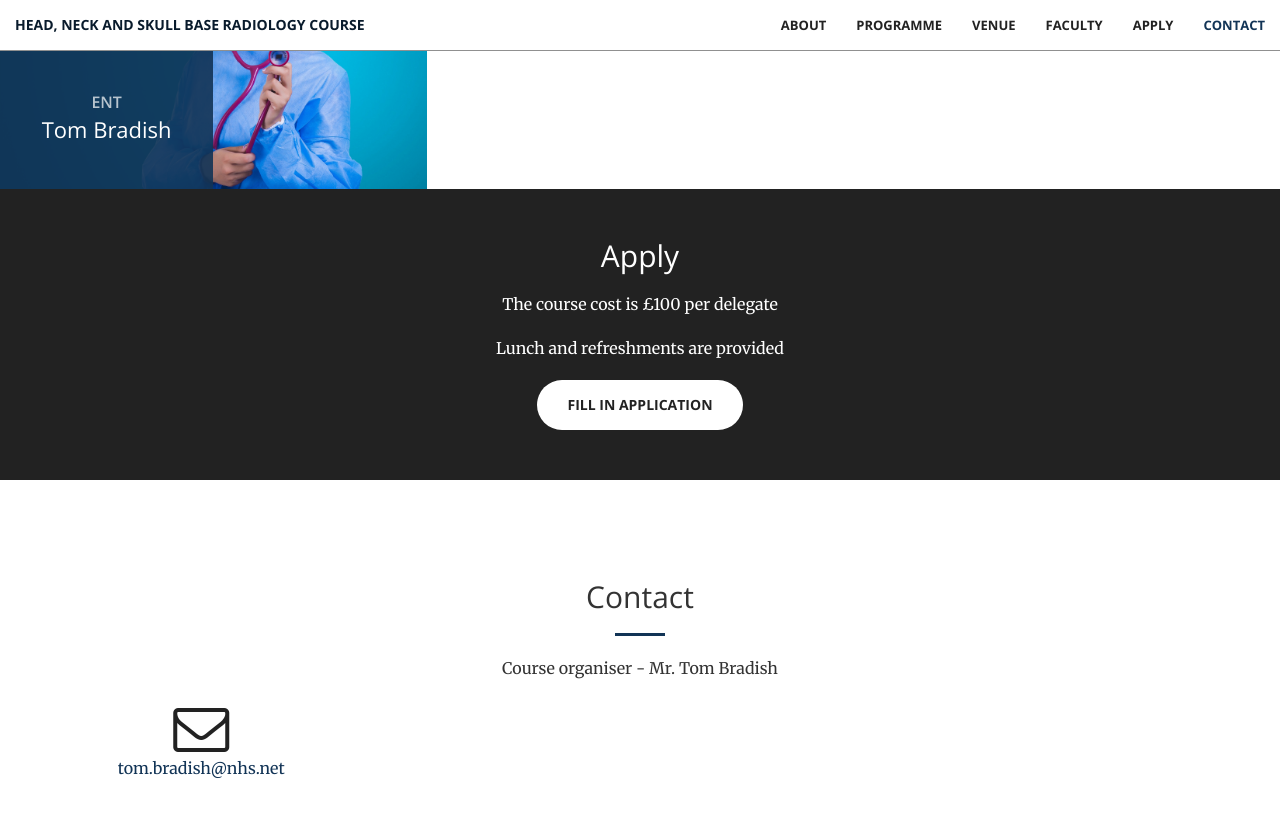
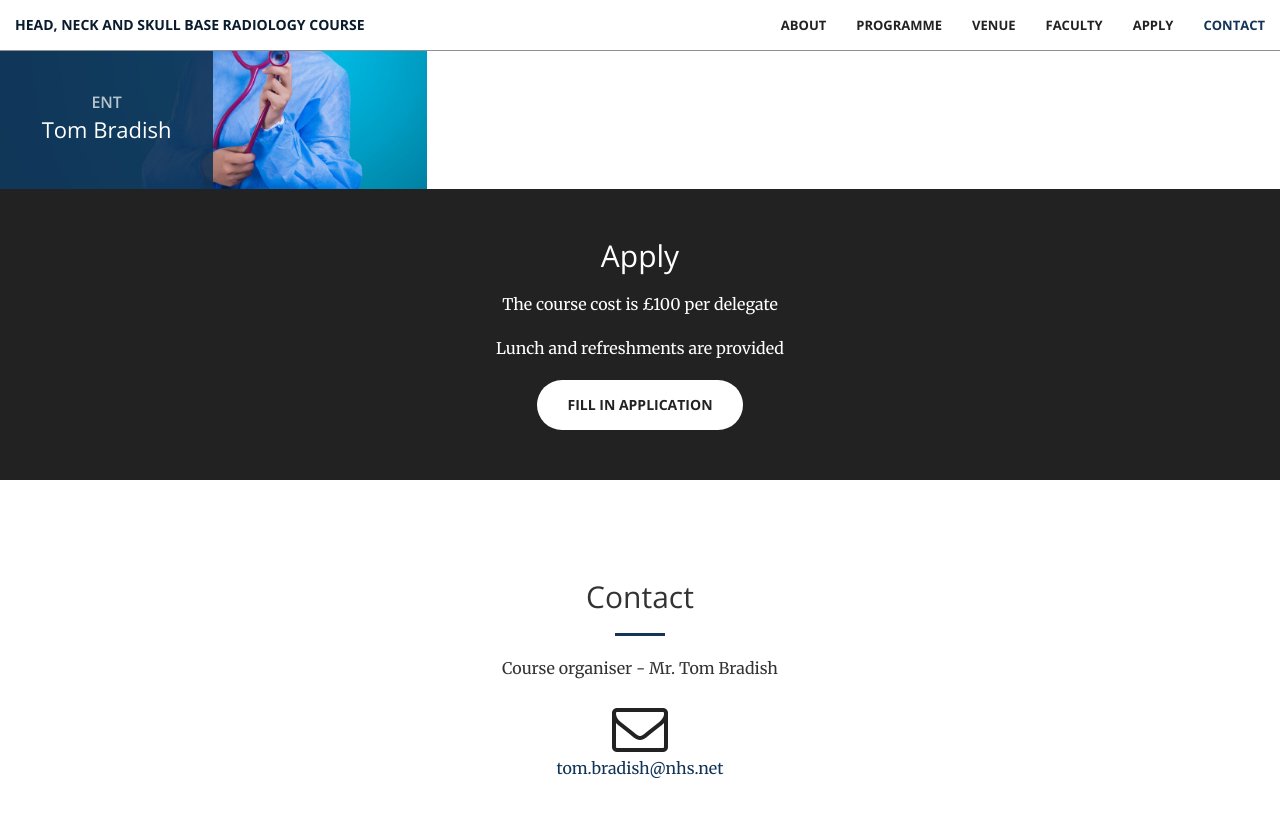
Before and after one commit to aberdeenradiology/aberdeenradiology.github.io, a Jekyll site: the page built from index.html, in a window 1280 px wide and 900 px high, scrolled down 2902 px. Shown: the top 817 px of the window. Built offline with Jekyll 4.4.1, drawn with Linux system fonts in a browser that asks for light colours.

Commit message:
Update contact.html

```diff
--- a/_includes/contact.html
+++ b/_includes/contact.html
@@ -1,12 +1,12 @@
 <section id="contact">
     <div class="container">
         <div class="row">
-            <div class="col-lg-8 col-lg-offset-2 text-center">
+            <div class="col-xs-12 text-center">
                 <h2 class="section-heading">Contact</h2>
                 <hr class="primary">
                 <p>Course organiser - Mr. Tom Bradish</p>
             </div>
-        <div class="col-lg-3 text-center">
+        <div class="col-xs-12 text-center">
             <a href="mailto:{{ site.email }}">
             <i class="fa fa-envelope-o fa-3x wow bounceIn" data-wow-delay=".1s"></i>
                 <p>{{ site.email }}</p>
```
